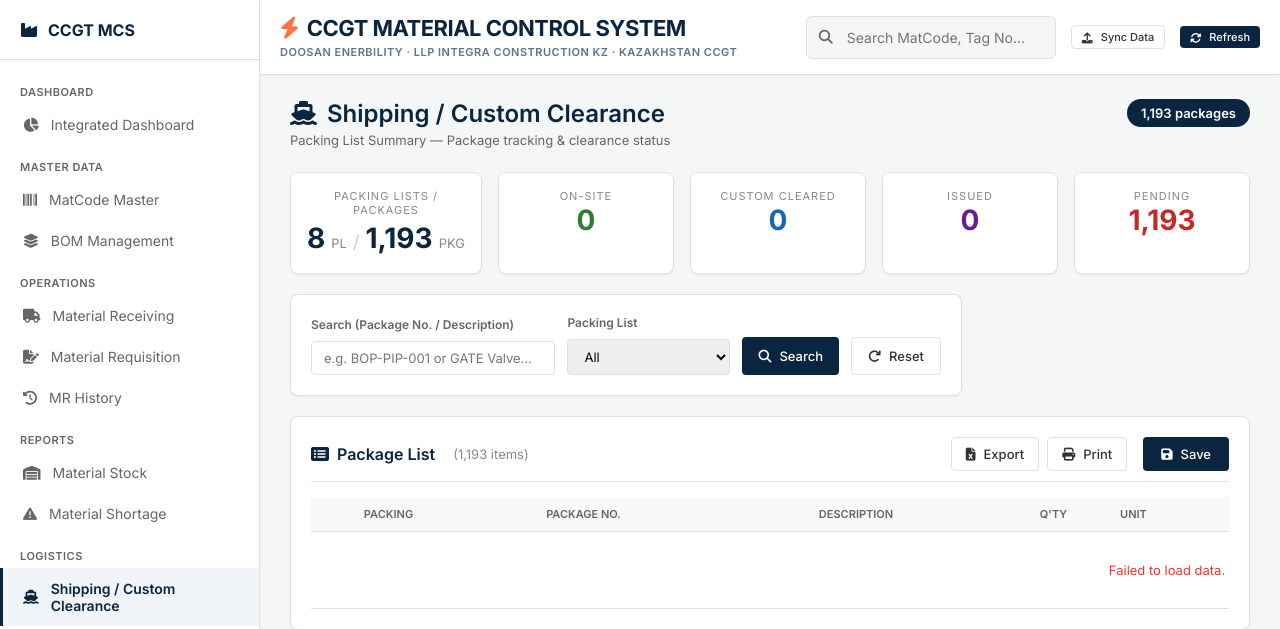
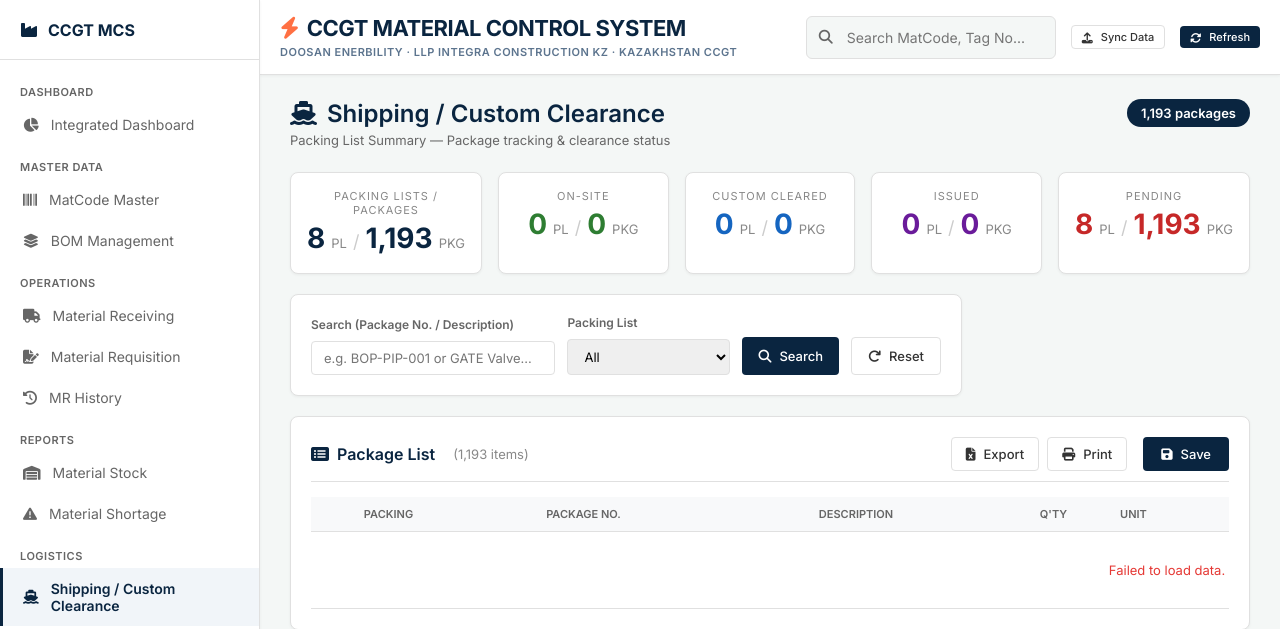
Before and after one commit to liwonki-hue/ipcs-material, a Flask app: page / in a window 1280 px wide, after a click on "Shipping / Custom Clearance". Shown: the top 629 px of the page. Run offline with Flask 3, Linux system fonts and the light colour scheme; some libraries are stand-ins or nearby versions.

Commit message:
feat: Shipping KPI 카드 모두 PL/PKG 형식으로 통일 (On-Site/Cleared/Issued/Pending)
Co-Authored-By: Claude Sonnet 4.6 <noreply@anthropic.com>

```diff
--- a/static/js/app.js
+++ b/static/js/app.js
@@ -2888,16 +2888,24 @@ function renderShippingTable(rows) {
     const allMerged = _shippingFilteredRows.map(mergeRow);
     const total    = allMerged.length;
     const plCount  = new Set(allMerged.map(r => r.packing)).size;
-    const onsite   = allMerged.filter(r => r.status === 'On-Site').length;
-    const cleared  = allMerged.filter(r => r.custom_clear).length;
-    const issued   = allMerged.filter(r => r.issue_date).length;
-    const pending  = total - onsite;
-    document.getElementById('sc_pl_count').textContent = plCount.toLocaleString();
-    document.getElementById('sc_total').textContent    = total.toLocaleString();
-    document.getElementById('sc_onsite').textContent   = onsite.toLocaleString();
-    document.getElementById('sc_cleared').textContent  = cleared.toLocaleString();
-    document.getElementById('sc_issued').textContent   = issued.toLocaleString();
-    document.getElementById('sc_pending').textContent  = pending.toLocaleString();
+    const onsiteRows   = allMerged.filter(r => r.status === 'On-Site');
+    const clearedRows  = allMerged.filter(r => r.custom_clear);
+    const issuedRows   = allMerged.filter(r => r.issue_date);
+    const pendingRows  = allMerged.filter(r => r.status !== 'On-Site');
+    const onsite  = onsiteRows.length;
+    const cleared = clearedRows.length;
+    const issued  = issuedRows.length;
+    const pending = pendingRows.length;
+    document.getElementById('sc_pl_count').textContent    = plCount.toLocaleString();
+    document.getElementById('sc_total').textContent       = total.toLocaleString();
+    document.getElementById('sc_onsite_pl').textContent   = new Set(onsiteRows.map(r => r.packing)).size.toLocaleString();
+    document.getElementById('sc_onsite').textContent      = onsite.toLocaleString();
+    document.getElementById('sc_cleared_pl').textContent  = new Set(clearedRows.map(r => r.packing)).size.toLocaleString();
+    document.getElementById('sc_cleared').textContent     = cleared.toLocaleString();
+    document.getElementById('sc_issued_pl').textContent   = new Set(issuedRows.map(r => r.packing)).size.toLocaleString();
+    document.getElementById('sc_issued').textContent      = issued.toLocaleString();
+    document.getElementById('sc_pending_pl').textContent  = new Set(pendingRows.map(r => r.packing)).size.toLocaleString();
+    document.getElementById('sc_pending').textContent     = pending.toLocaleString();
     document.getElementById('shippingTotalBadge').textContent = `${total.toLocaleString()} packages`;
     document.getElementById('shippingCountLabel').textContent = `(${total.toLocaleString()} items)`;
 
--- a/templates/index.html
+++ b/templates/index.html
@@ -5,7 +5,7 @@
     <meta name="viewport" content="width=device-width, initial-scale=1.0">
     <title>EPC Piping Material Management System</title>
     <!-- CSS -->
-    <link rel="stylesheet" href="{{ url_for('static', filename='css/style.css') }}?v=20260527p">
+    <link rel="stylesheet" href="{{ url_for('static', filename='css/style.css') }}?v=20260527q">
     <!-- FontAwesome for Icons -->
     <link rel="stylesheet" href="https://cdnjs.cloudflare.com/ajax/libs/font-awesome/6.4.0/css/all.min.css">
     <!-- Google Fonts: Inter -->
@@ -971,19 +971,43 @@
                     </div>
                     <div class="panel" style="padding:16px;text-align:center;">
                         <div style="font-size:11px;color:#888;text-transform:uppercase;letter-spacing:1px;">On-Site</div>
-                        <div style="font-size:28px;font-weight:700;color:#2e7d32;" id="sc_onsite">—</div>
+                        <div style="display:flex;align-items:baseline;justify-content:center;gap:6px;margin:4px 0 2px;">
+                            <span style="font-size:28px;font-weight:700;color:#2e7d32;" id="sc_onsite_pl">—</span>
+                            <span style="font-size:13px;color:#888;">PL</span>
+                            <span style="font-size:18px;color:#ccc;">/</span>
+                            <span style="font-size:28px;font-weight:700;color:#2e7d32;" id="sc_onsite">—</span>
+                            <span style="font-size:13px;color:#888;">PKG</span>
+                        </div>
                     </div>
                     <div class="panel" style="padding:16px;text-align:center;">
                         <div style="font-size:11px;color:#888;text-transform:uppercase;letter-spacing:1px;">Custom Cleared</div>
-                        <div style="font-size:28px;font-weight:700;color:#1565c0;" id="sc_cleared">—</div>
+                        <div style="display:flex;align-items:baseline;justify-content:center;gap:6px;margin:4px 0 2px;">
+                            <span style="font-size:28px;font-weight:700;color:#1565c0;" id="sc_cleared_pl">—</span>
+                            <span style="font-size:13px;color:#888;">PL</span>
+                            <span style="font-size:18px;color:#ccc;">/</span>
+                            <span style="font-size:28px;font-weight:700;color:#1565c0;" id="sc_cleared">—</span>
+                            <span style="font-size:13px;color:#888;">PKG</span>
+                        </div>
                     </div>
                     <div class="panel" style="padding:16px;text-align:center;">
                         <div style="font-size:11px;color:#888;text-transform:uppercase;letter-spacing:1px;">Issued</div>
-                        <div style="font-size:28px;font-weight:700;color:#6a1b9a;" id="sc_issued">—</div>
+                        <div style="display:flex;align-items:baseline;justify-content:center;gap:6px;margin:4px 0 2px;">
+                            <span style="font-size:28px;font-weight:700;color:#6a1b9a;" id="sc_issued_pl">—</span>
+                            <span style="font-size:13px;color:#888;">PL</span>
+                            <span style="font-size:18px;color:#ccc;">/</span>
+                            <span style="font-size:28px;font-weight:700;color:#6a1b9a;" id="sc_issued">—</span>
+                            <span style="font-size:13px;color:#888;">PKG</span>
+                        </div>
                     </div>
                     <div class="panel" style="padding:16px;text-align:center;">
                         <div style="font-size:11px;color:#888;text-transform:uppercase;letter-spacing:1px;">Pending</div>
-                        <div style="font-size:28px;font-weight:700;color:#c62828;" id="sc_pending">—</div>
+                        <div style="display:flex;align-items:baseline;justify-content:center;gap:6px;margin:4px 0 2px;">
+                            <span style="font-size:28px;font-weight:700;color:#c62828;" id="sc_pending_pl">—</span>
+                            <span style="font-size:13px;color:#888;">PL</span>
+                            <span style="font-size:18px;color:#ccc;">/</span>
+                            <span style="font-size:28px;font-weight:700;color:#c62828;" id="sc_pending">—</span>
+                            <span style="font-size:13px;color:#888;">PKG</span>
+                        </div>
                     </div>
                 </div>
 
@@ -1247,6 +1271,6 @@
     <script src="https://code.jquery.com/jquery-3.7.1.min.js"></script>
     <script src="https://cdn.datatables.net/1.13.6/js/jquery.dataTables.min.js"></script>
     <!-- Preloaded backend data (Removed large data.js) -->
-    <script src="{{ url_for('static', filename='js/app.js') }}?v=20260527p"></script>
+    <script src="{{ url_for('static', filename='js/app.js') }}?v=20260527q"></script>
 </body>
 </html>
```
